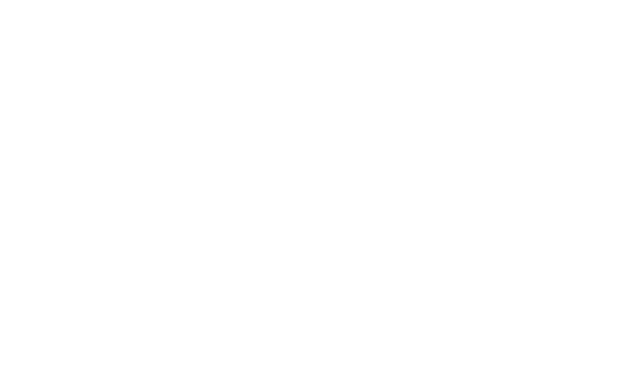
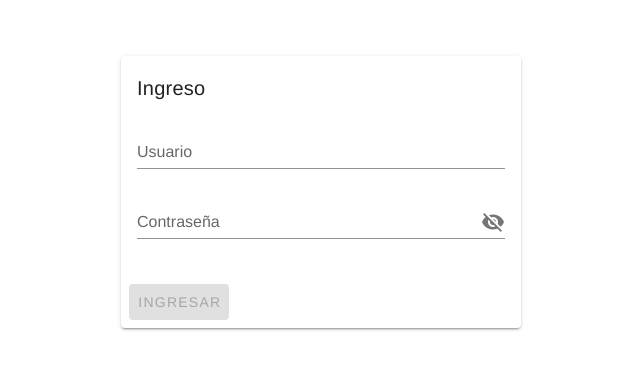
Before and after one commit to alejandroTelmo/aulas2023, a Vue app in the folder frontend/: page / in a window 1280 px wide. Shown: the part 208-578 px from the top of the page, without its empty margins (319-959 px from the left). Built offline with nearby package versions, Linux system fonts and the light colour scheme.

Commit message:
Modificando la logica para que muestre la vista de login.

```diff
--- a/frontend/src/App.vue
+++ b/frontend/src/App.vue
@@ -1,5 +1,7 @@
 <template>
   <v-app>
+    <AulasLogin v-if="!$store.state.loggedIn">
+    </AulasLogin>
     <MainMenu v-if="$store.state.loggedIn"
     ></MainMenu>
     <MainBar v-if="$store.state.loggedIn"
@@ -13,6 +15,7 @@
 <script>
 import MainMenu from "./components/MainMenu.vue";
 import MainBar from "./components/MainBar.vue";
+import AulasLogin from './components/AulasLogin.vue';
 
 export default {
   name: "App",
@@ -20,12 +23,11 @@
   components: {
     MainMenu,
     MainBar,
+    AulasLogin,
   },
 
   data: () => ({
     //
-    showMenu: true,
-    items: [{ title: "Home", icon: "mdi-view-dashboard" }],
   }),
 };
 </script>
--- a/frontend/src/router/index.js
+++ b/frontend/src/router/index.js
@@ -9,7 +9,6 @@
 import ListadoMaterias from "../components/ListadoMaterias"
 import ListadoProfesor from "../components/ListadoProfesor";
 import CalendarioReservasAulas from "../components/CalendarioReservasAulas"
-import Login from "../components/AulasLogin"
 
 Vue.use(VueRouter);
 
@@ -59,11 +58,6 @@
     name: "CalendarioReservasAulas",
     component: CalendarioReservasAulas,
   },
-  {
-    path: "/login",
-    name: "Login",
-    component: Login,
-  }
 ];
 
 const router = new VueRouter({
```
